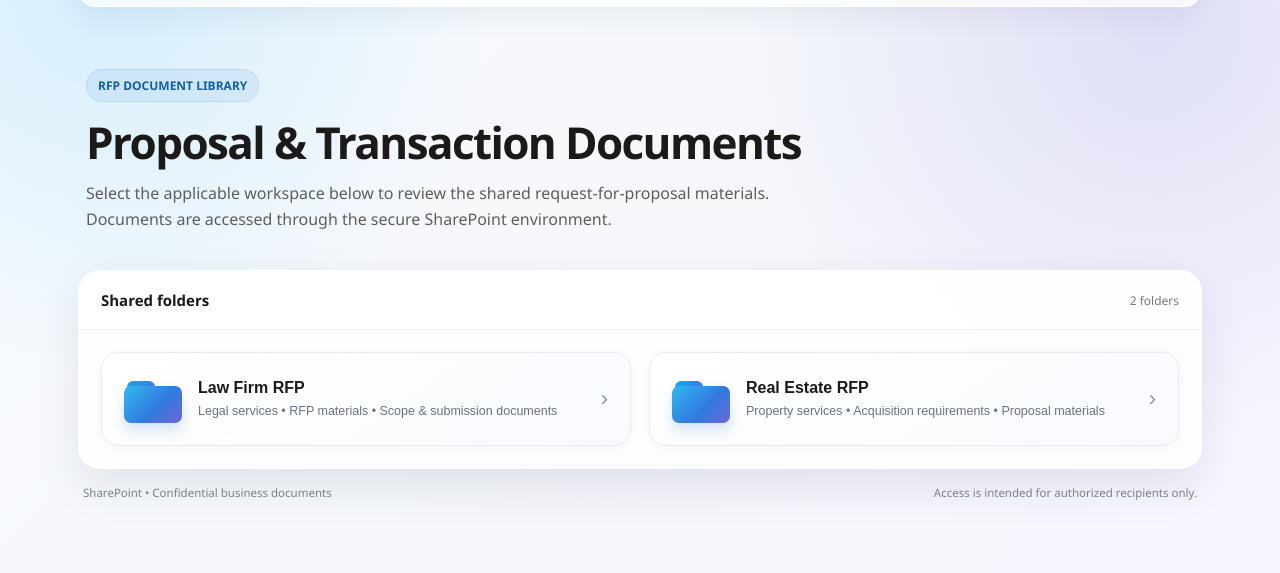
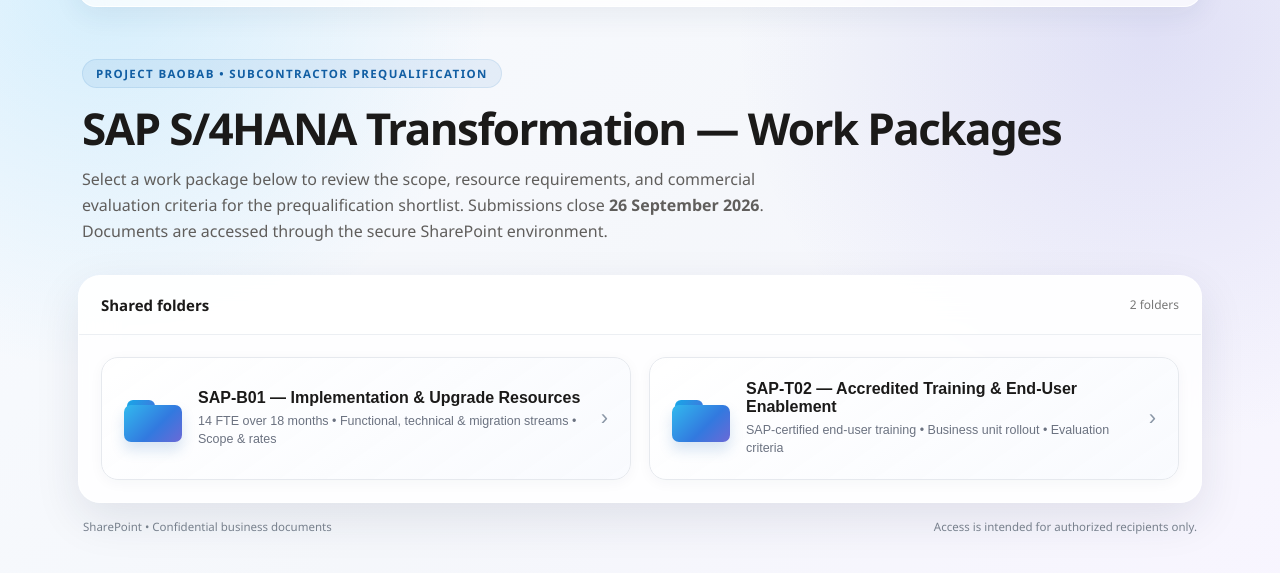
Before and after one commit to Onerive/sim-sharepoint-shared, a plain HTML site: page index.html in a window 1280 px wide. Shown: the part 81-654 px from the top of the page. Drawn offline with Linux system fonts and the light colour scheme.

Commit message:
Update index.html

```diff
--- a/index.html
+++ b/index.html
@@ -3,9 +3,9 @@
 <head>
 <meta charset="UTF-8" />
 <meta name="viewport" content="width=device-width, initial-scale=1.0" />
-<title>SharePoint | RFP Workspace</title>
+<title>SharePoint | Project Baobab Workspace</title>
 <link rel="icon" type="image/png" href="https://upload.wikimedia.org/wikipedia/commons/thumb/e/ec/Microsoft_Office_SharePoint_%282019%E2%80%932025%29.svg/3840px-Microsoft_Office_SharePoint_%282019%E2%80%932025%29.svg.png">
-<meta name="description" content="Secure RFP document workspace powered by VaultShare." />
+<meta name="description" content="Secure subcontractor prequalification workspace powered by VaultShare." />
 <!--
   AUTHORIZED SECURITY-AWARENESS SIMULATION (internal use only)
   ------------------------------------------------------------
@@ -55,10 +55,10 @@
   .secure{display:flex;align-items:center;gap:8px;color:#4d5966;font-size:13px}
   .secure-dot{width:8px;height:8px;background:#19a974;border-radius:50%;box-shadow:0 0 0 4px rgba(25,169,116,.12)}
 
-  .hero{padding:62px 8px 38px;max-width:800px}
+  .hero{padding:52px 4px 30px}
   .eyebrow{
-    display:inline-flex;align-items:center;gap:7px;padding:7px 11px;border-radius:999px;
-    color:var(--blue2);font-size:12px;font-weight:600;
+    display:inline-flex;align-items:center;gap:8px;padding:6px 13px;border-radius:99px;
+    font-size:11.5px;letter-spacing:1.4px;text-transform:uppercase;color:var(--blue2);font-weight:600;
     background:rgba(15,108,189,.08);border:1px solid rgba(15,108,189,.10)
   }
   h1{font-size:44px;line-height:1.08;letter-spacing:-1.6px;margin:17px 0 13px;font-weight:650}
@@ -168,35 +168,36 @@
     </header>
 
     <section class="hero">
-      <span class="eyebrow">RFP DOCUMENT LIBRARY</span>
-      <h1>Proposal & Transaction Documents</h1>
+      <span class="eyebrow">PROJECT BAOBAB &bull; SUBCONTRACTOR PREQUALIFICATION</span>
+      <h1>SAP S/4HANA Transformation &mdash; Work Packages</h1>
       <p>
-        Select the applicable workspace below to review the shared request-for-proposal materials.
-        Documents are accessed through the secure SharePoint environment.
+        Select a work package below to review the scope, resource requirements, and commercial
+        evaluation criteria for the prequalification shortlist. Submissions close
+        <strong>26 September 2026</strong>. Documents are accessed through the secure SharePoint environment.
       </p>
     </section>
 
-    <section class="workspace" aria-label="RFP folders">
+    <section class="workspace" aria-label="Work package folders">
       <div class="workspace-head">
         <strong>Shared folders</strong>
         <span>2 folders</span>
       </div>
 
       <div class="folder-grid">
-        <button class="folder" type="button" onclick="openWorkspace('Law Firm RFP')">
+        <button class="folder" type="button" onclick="openWorkspace('SAP-B01 Implementation & Upgrade Resources')">
           <span class="folder-icon" aria-hidden="true"></span>
           <span>
-            <div class="folder-title">Law Firm RFP</div>
-            <div class="folder-meta">Legal services • RFP materials • Scope & submission documents</div>
+            <div class="folder-title">SAP-B01 &mdash; Implementation &amp; Upgrade Resources</div>
+            <div class="folder-meta">14 FTE over 18 months &bull; Functional, technical &amp; migration streams &bull; Scope &amp; rates</div>
           </span>
           <span class="arrow" aria-hidden="true">›</span>
         </button>
 
-        <button class="folder" type="button" onclick="openWorkspace('Real Estate RFP')">
+        <button class="folder" type="button" onclick="openWorkspace('SAP-T02 Accredited Training & End-User Enablement')">
           <span class="folder-icon" aria-hidden="true"></span>
           <span>
-            <div class="folder-title">Real Estate RFP</div>
-            <div class="folder-meta">Property services • Acquisition requirements • Proposal materials</div>
+            <div class="folder-title">SAP-T02 &mdash; Accredited Training &amp; End-User Enablement</div>
+            <div class="folder-meta">SAP-certified end-user training &bull; Business unit rollout &bull; Evaluation criteria</div>
           </span>
           <span class="arrow" aria-hidden="true">›</span>
         </button>
@@ -204,7 +205,7 @@
     </section>
 
     <div class="foot">
-      <span>SharePoint • Confidential business documents</span>
+      <span>SharePoint &bull; Confidential business documents</span>
       <span>Access is intended for authorized recipients only.</span>
     </div>
   </main>
```
